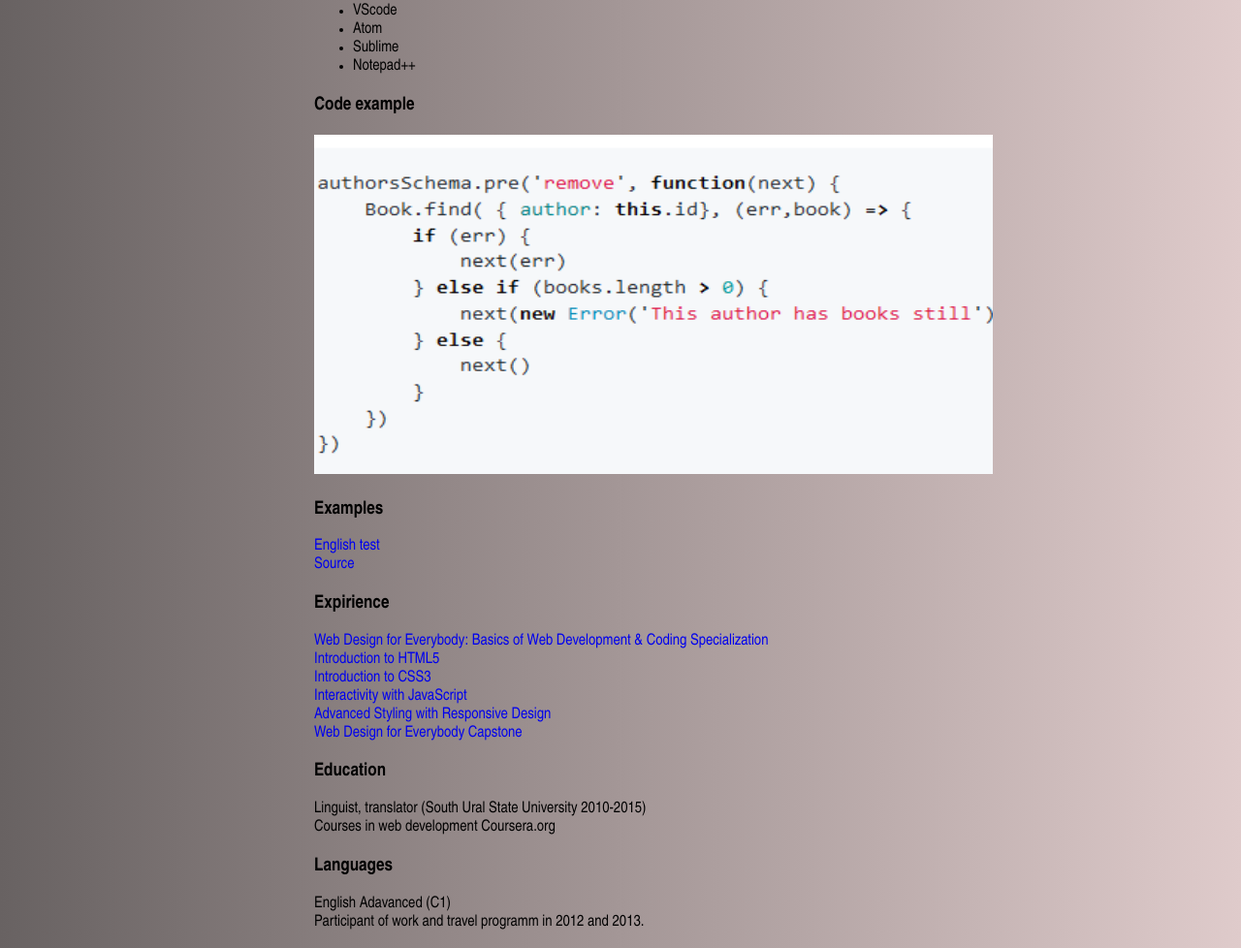
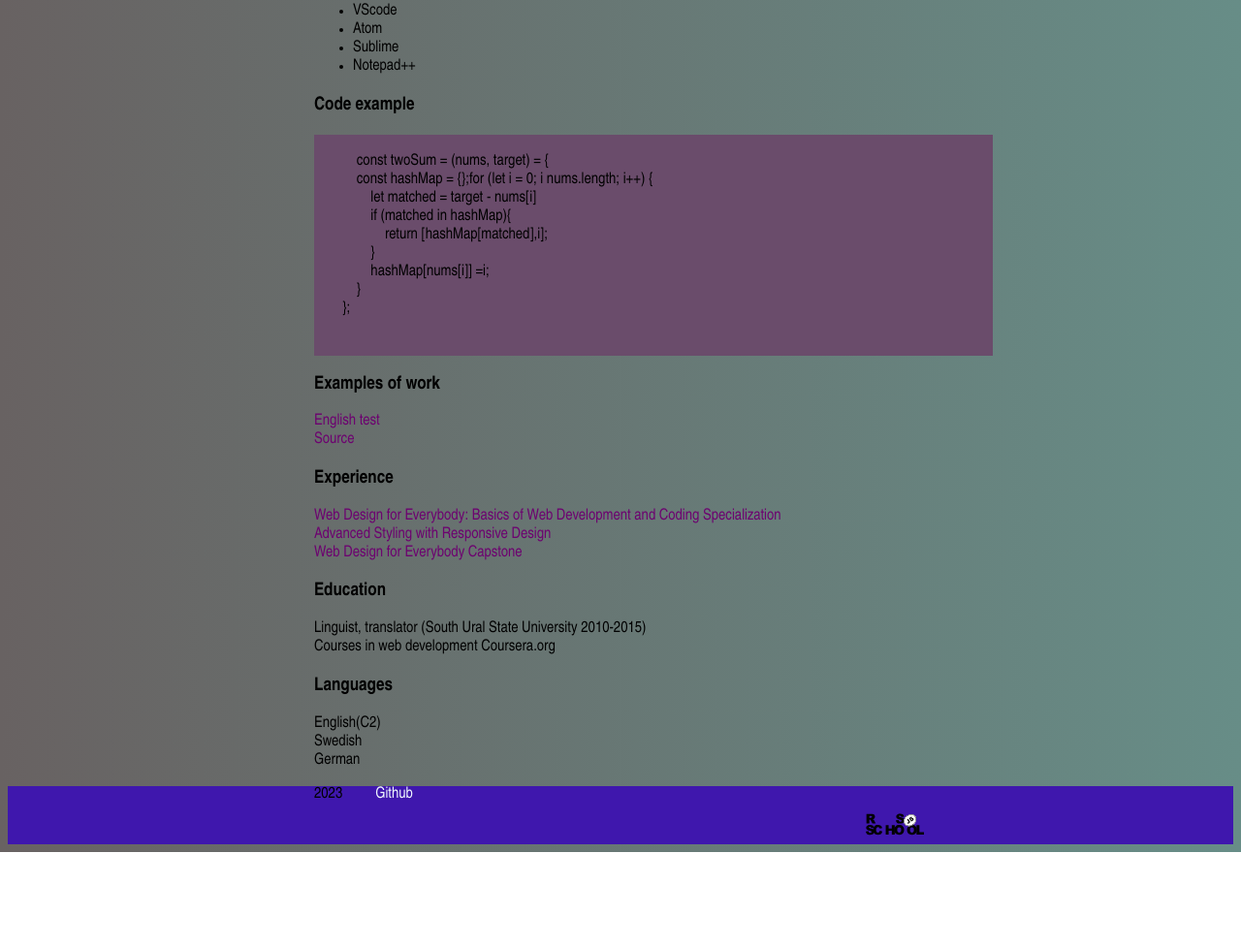
Before and after one commit to Sergecage/rsschool-cv, a plain HTML site: page index.html in a window 1280 px wide. Shown: the part 770-1748 px from the top of the page at 97% size. After the commit the page ends 1649 px from the top, so only its background shows below. Drawn offline with Linux system fonts and the light colour scheme.

Commit message:
feat: update cv

```diff
--- a/index.html
+++ b/index.html
@@ -12,14 +12,12 @@
     <header>
         <img class="mainPic" src="cvPic.jpg" alt="photo">
         <h1 class="name">Sergei Keidzh</h1>
-        <h2 class="info"><b>Email:</b> zorgers@mail.ru  <br> <b>Phone:</b> +79969770686</h2>
+        <h2 class="info"><b>Discord:</b>Serge Cage<br><b>Phone:</b>+7996977xxxx</h2>
     </header>
 
     <main>
         <h3 class="optionName">Personal skills</h3>
-        <p>Highly motivated to get sufficient expirience in frontend development. Spend more than 20 hours per week on self-studying.<br>
-    Full of new ideas and open to critics. Confident.</p>
-
+        <p>Highly motivated to get sufficient experience in frontend development. Spend more than 20 hours per week on self-studying.<br>Full of new ideas and open to critics. Confident.</p>
     <h3 class="optionName">Frontend Skills</h3>
     <ul>
         <li>Javascript</li>
@@ -30,7 +28,6 @@
         <li>NODE.js</li>
         <li>(Bootstrap)</li>
     </ul>
-
     <h3 class="optionName">Code editors</h3>
     <ul>
         <li>VScode</li>
@@ -38,36 +35,40 @@
         <li>Sublime</li>
         <li>Notepad++</li>
     </ul>
-
     <h3 class="codeName">Code example</h3>
-    <img class="codeIm" src="code.png" alt="code example">
-
-    <h3 class="optionName">Examples</h3>
+    <pre class="codeIm">
+        <code>
+            const twoSum = (nums, target) = {
+            const hashMap = {};for (let i = 0; i nums.length; i++) {
+                let matched = target - nums[i]
+                if (matched in hashMap){
+                    return [hashMap[matched],i];
+                }
+                hashMap[nums[i]] =i;
+            }
+        };
+    </code>
+    </pre>
+    <h3 class="optionName">Examples of work</h3>
     <a class="ref" href="https://sergecage.github.io/Platform-Concept/Engl/index.html">English test</a>
     <br><a class="ref" href="https://github.com/Sergecage/Platform-Concept">Source</a>
-
-    <h3 class="optionName">Expirience</h3>
+    <h3 class="optionName">Experience</h3>
     <a class="ref" href="https://www.coursera.org/account/accomplishments/specialization/certificate/MF9PZ5UM8FRQ">
-        Web Design for Everybody: Basics of Web Development & Coding Specialization</a><br>
-    <a class="ref" href="https://www.coursera.org/account/accomplishments/certificate/4AG8VUD5AR8X">
-        Introduction to HTML5</a><br>
-    <a class="ref" href="https://www.coursera.org/account/accomplishments/certificate/6RJKSHREQV25">
-        Introduction to CSS3</a><br>
-    <a class="ref" href="https://www.coursera.org/account/accomplishments/certificate/XCS6ZD2BR8FX">
-        Interactivity with JavaScript</a><br>
+        Web Design for Everybody: Basics of Web Development and Coding Specialization</a><br>
     <a class="ref" href="https://www.coursera.org/account/accomplishments/certificate/9A95ZUUR8DYB">
         Advanced Styling with Responsive Design</a><br>
     <a class="ref" href="https://www.coursera.org/account/accomplishments/certificate/V8CTMZTY55DY">
         Web Design for Everybody Capstone</a><br>
-
         <h3 class="optionName">Education</h3>
-        <p>Linguist, translator (South Ural State University 2010-2015) <br>
-            Courses in web development Coursera.org</p>
-
+        <p>Linguist, translator (South Ural State University 2010-2015)<br>Courses in web development Coursera.org</p>
             <h3 class="optionName">Languages</h3>
-        <p>English Adavanced (C1) <br>
-            Participant of work and travel programm in 2012 and 2013.</p>
+        <p>English(C2)<br>Swedish<br>German</p>
         </main>
     </div>
+    <footer>
+            <a class="footer-git" href="https://github.com/Sergecage">Github</a>
+        <p class="footer-p">2023</p>
+        <a href="https://rs.school/js-en/"><img class="rs-logo" src="rs_school_js.svg" alt="rs-logo"></a>
+    </footer>
 </body>
 </html>
--- a/style.css
+++ b/style.css
@@ -4,12 +4,16 @@
 }
 
 body {
-    background: linear-gradient(to right, rgb(104, 98, 98),rgb(223, 203, 203) );
+    background: linear-gradient(to right, rgb(104, 98, 98),rgb(103, 141, 135));
 }
 
 .container {
     margin: 0 auto;
     width: 50%;
+}
+
+img{
+    border-radius: 15px;
 }
 
 header {
@@ -37,9 +41,50 @@ header {
 
 .codeIm {
     width: 700px;
-    height: 350px;
+    background-color: #6a4c6b;
 }
 
 .ref {
     text-decoration: none;
 }
+
+a{
+    color: #6d0270;
+}
+
+a:hover{
+    opacity: 0.5;
+}
+
+footer{
+    background-color: #3f17ad;
+    height: 60px;
+    position: relative;
+}
+
+.footer-git{
+    width: 180px;
+    height: 25px;
+    left: 30%;
+    color: aliceblue;
+    text-decoration: none;
+    position: absolute;
+}
+
+.footer-p{
+    left: 25%;
+    position: relative;
+    width: 40px;
+    margin: 0;
+    padding: 0;
+}
+
+.rs-logo{
+    height: 40px;
+    width: 60px;
+    left: 70%;
+    position: relative;
+    top: 0;
+    margin: 0;
+    border-radius: 0;
+}
```
Also changed, not shown: code.png (deleted), cvPic.jpg, rs_school_js.svg (added), 2 other files.
